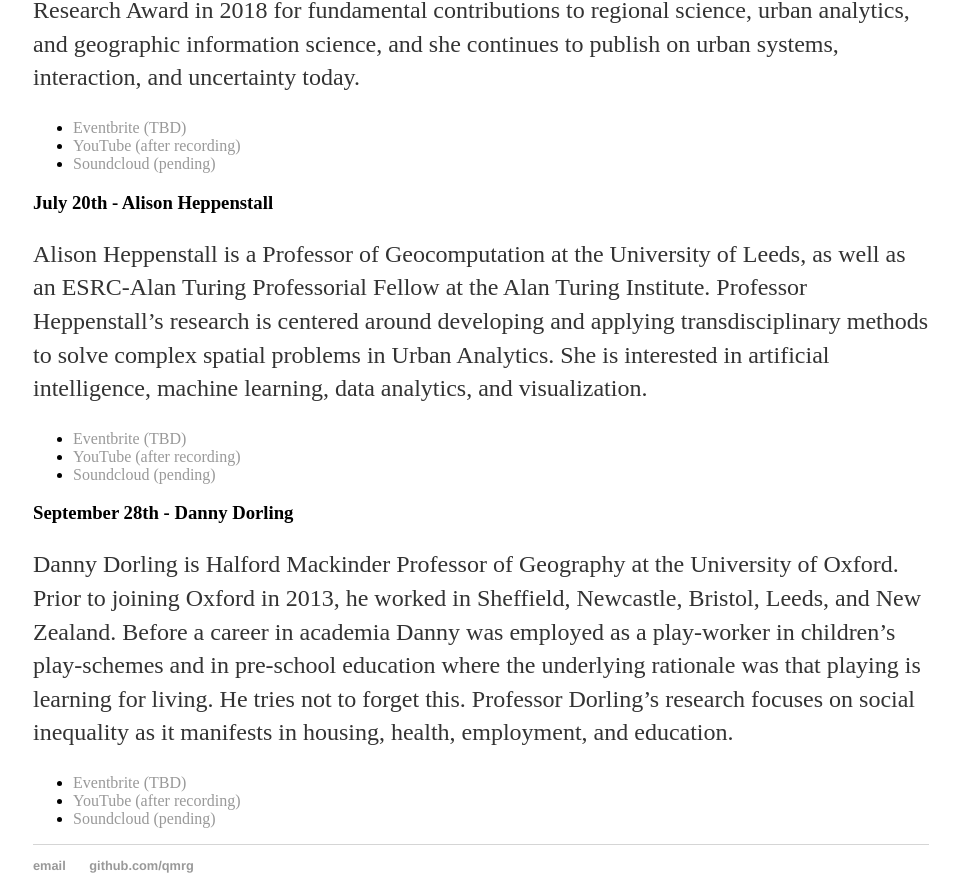
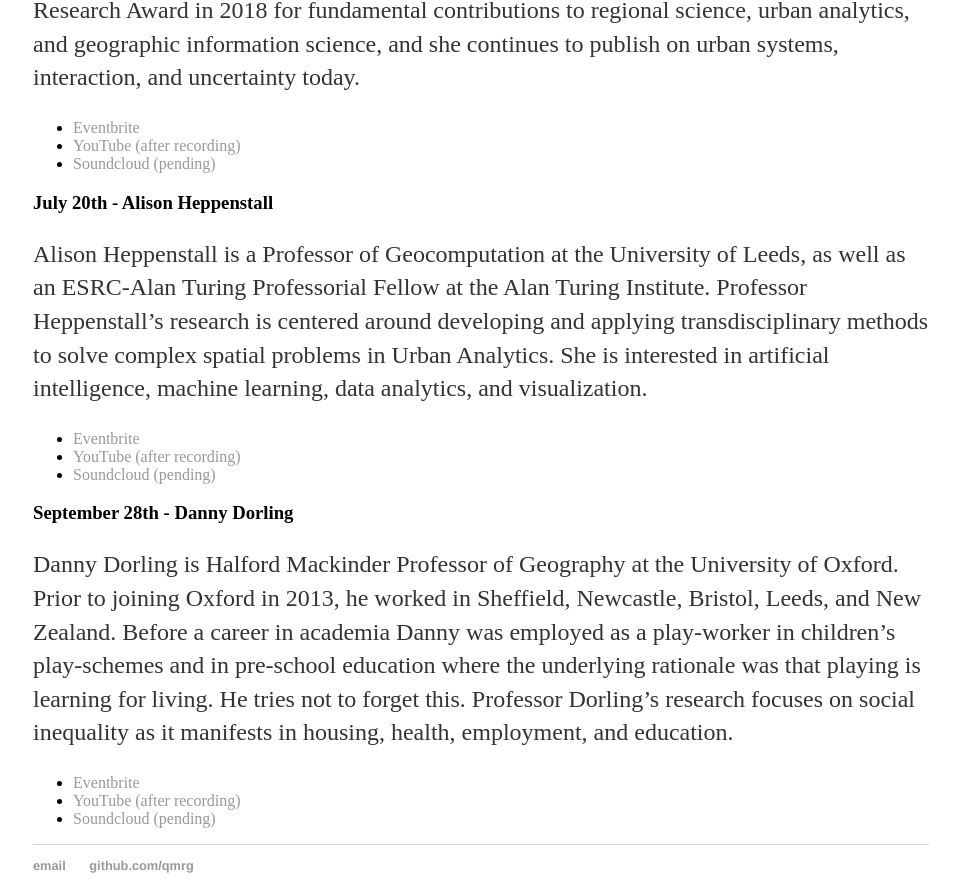
Before and after one commit to qmrg/qmrg.github.io, a Jekyll site: the page built from sad_interviews.md, in a window 1280 px wide and 1400 px high, scrolled down 1127 px. Shown: the part 467-1348 px from the top of the window, without its empty margins (159-1119 px from the left). Built offline with Jekyll 4.4.1, drawn with Linux system fonts in a browser that asks for light colours.

Commit message:
Adding eventbrite links for Couclelis, Heppenstall and Dorling

```diff
--- a/sad_interviews.md
+++ b/sad_interviews.md
@@ -33,7 +33,7 @@
 
 Helen Couclelis is a Professor Emeritus at the University of California, Santa Barbara. After joining the department at UCSB in 1982, Professor Couclelis has held numerous visiting appointments at the University of Waterloo, University of California Berkeley, and Princeton University. She won the University Consortium for Geographic Information Science Career Research Award in 2018 for fundamental contributions to regional science, urban analytics, and geographic information science, and she continues to publish on urban systems, interaction, and uncertainty today.
 
-- [Eventbrite (TBD)]()
+- [Eventbrite](https://www.eventbrite.co.uk/e/spatial-analytics-data-the-interviews-helen-couclelis-tickets-153972087659)
 - [YouTube (after recording)]()
 - [Soundcloud (pending)]()
 
@@ -41,7 +41,7 @@
 
 Alison Heppenstall is a Professor of Geocomputation at the University of Leeds, as well as an ESRC-Alan Turing Professorial Fellow at the Alan Turing Institute. Professor Heppenstall’s research is centered around developing and applying transdisciplinary methods to solve complex spatial problems in Urban Analytics. She is interested in artificial intelligence, machine learning, data analytics, and visualization.
 
-- [Eventbrite (TBD)]()
+- [Eventbrite](https://www.eventbrite.co.uk/e/spatial-analytics-data-the-interviews-alison-heppenstall-tickets-153973022455)
 - [YouTube (after recording)]()
 - [Soundcloud (pending)]()
 
@@ -49,6 +49,6 @@
 
 Danny Dorling is Halford Mackinder Professor of Geography at the University of Oxford. Prior to joining Oxford in 2013, he worked in Sheffield, Newcastle, Bristol, Leeds, and New Zealand. Before a career in academia Danny was employed as a play-worker in children's play-schemes and in pre-school education where the underlying rationale was that playing is learning for living. He tries not to forget this. Professor Dorling’s research focuses on social inequality as it manifests in housing, health, employment, and education.
 
-- [Eventbrite (TBD)]()
+- [Eventbrite](https://www.eventbrite.co.uk/e/spatial-analytics-data-the-interviews-danny-dorling-tickets-153974244109)
 - [YouTube (after recording)]()
 - [Soundcloud (pending)]()
```
